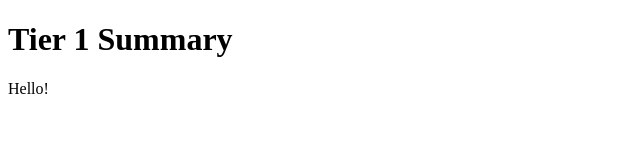
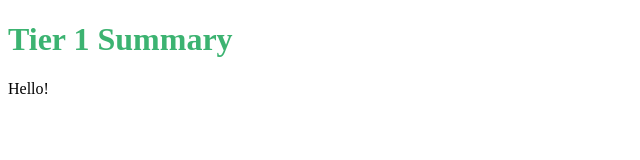
Before and after one commit to lgwildes/Tier-1-Summary-Video, a plain HTML site: page index.html in a window 1280 px wide. Shown: the whole page, without its empty margins (0-640 px from the left). Drawn offline with Linux system fonts and the light colour scheme.

Commit message:
brought in CSS

```diff
--- a/index.html
+++ b/index.html
@@ -4,6 +4,8 @@
     <meta charset="UTF-8">
     <meta http-equiv="X-UA-Compatible" content="IE=edge">
     <meta name="viewport" content="width=device-width, initial-scale=1.0">
+    <!--link the stylesheet-->
+    <link href="main.css" rel="stylesheet">
     <title>Tier 1 Summary</title>
 </head>
 <body>
--- /dev/null
+++ b/main.css
@@ -0,0 +1,3 @@
+h1 {
+    color: mediumseagreen
+}
```
